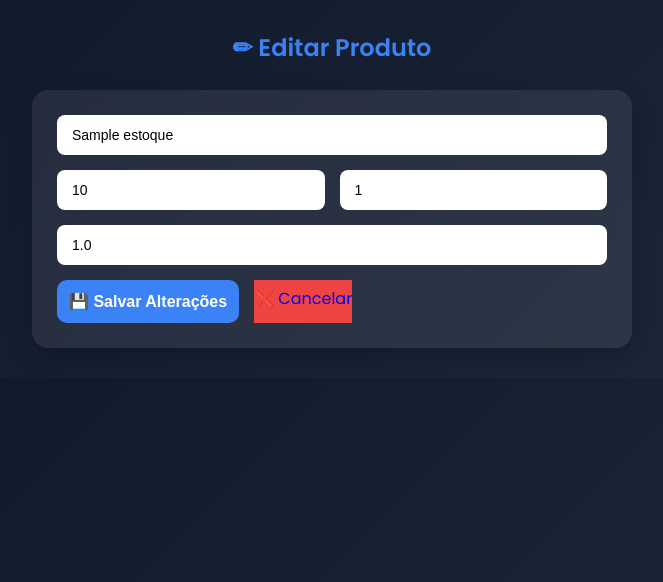
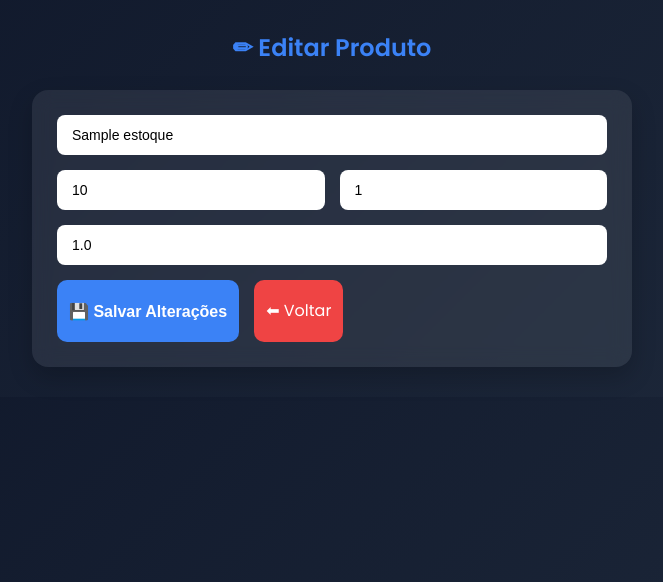
Before and after one commit to luiz2938310-pixel/marinalaiabeautyclinic.com.br, a Flask app: page /admin/estoque/editar/1 in a window 1280 px wide. Shown: the top 582 px of the page, without its empty margins (308-971 px from the left). Run offline with Flask 3, Linux system fonts and the light colour scheme; a user stored in the database is signed in; tables that the repository leaves empty hold one stand-in row (values such as "Sample post").

Commit message:
Update editar_estoque.html

```diff
--- a/agenda_marina_pro/templates/editar_estoque.html
+++ b/agenda_marina_pro/templates/editar_estoque.html
@@ -4,6 +4,7 @@
     <meta charset="UTF-8">
     <title>Editar Estoque</title>
     <link href="https://fonts.googleapis.com/css2?family=Poppins:wght@300;400;600&display=swap" rel="stylesheet">
+
     <style>
         * {
             margin: 0;
@@ -77,6 +78,9 @@
             line-height: 38px;
             text-decoration: none;
             display: inline-block;
+            padding: 12px;
+            border-radius: 10px;
+            color: white;
         }
 
         .btn-cancel:hover {
@@ -94,22 +98,34 @@
         }
     </style>
 </head>
+
 <body>
     <div class="content">
         <h2>✏ Editar Produto</h2>
+
         <div class="card">
-            <form method="POST">
+
+            <!-- 🔥 FORM CORRIGIDO -->
+            <form method="POST" action="{{ url_for('editar_produto', id=produto.id) }}">
+
                 <input type="text" name="nome" placeholder="Nome do Produto" value="{{ produto.nome }}" required>
+
                 <div class="row">
                     <input type="number" name="quantidade" placeholder="Quantidade" value="{{ produto.quantidade }}" required>
                     <input type="number" name="minimo" placeholder="Estoque Mínimo" value="{{ produto.minimo }}">
                 </div>
+
                 <input type="number" step="0.01" name="custo" placeholder="Custo" value="{{ produto.custo }}">
+
                 <div class="row">
                     <button type="submit">💾 Salvar Alterações</button>
-                    <a href="{{ url_for('admin_estoque') }}" class="btn-cancel">❌ Cancelar</a>
+
+                    <!-- 🔥 BOTÃO VOLTAR MELHORADO -->
+                    <a href="{{ url_for('admin_estoque') }}" class="btn-cancel">⬅ Voltar</a>
                 </div>
+
             </form>
+
         </div>
     </div>
 </body>
```
Lines whose indentation alone changed are shown as unchanged.
